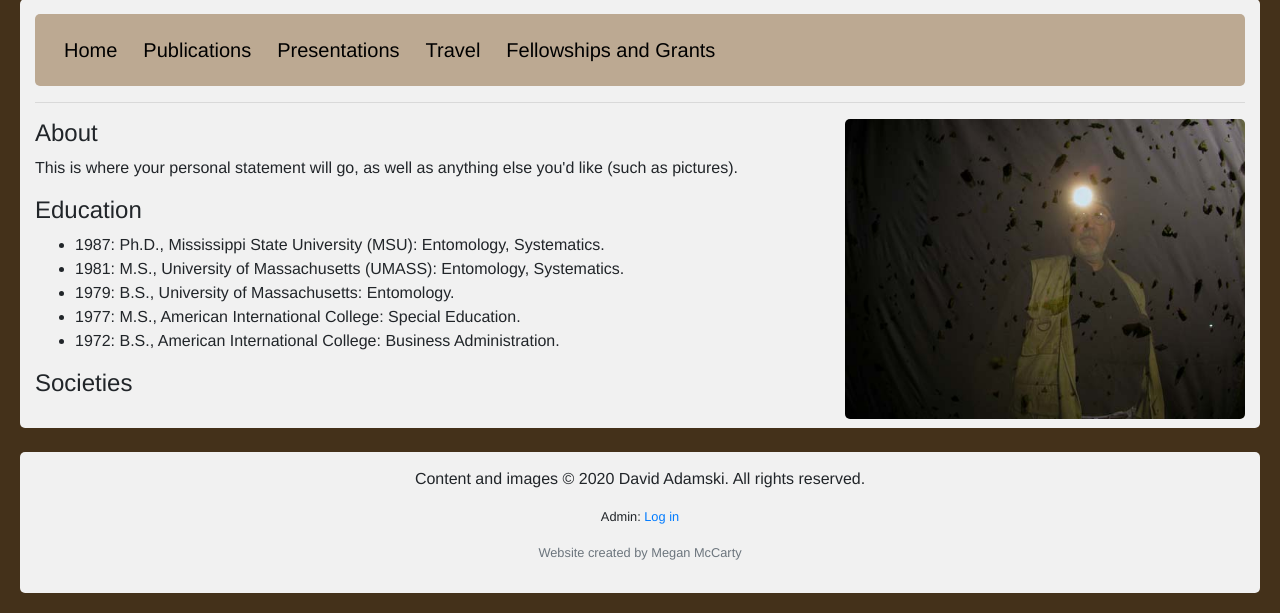
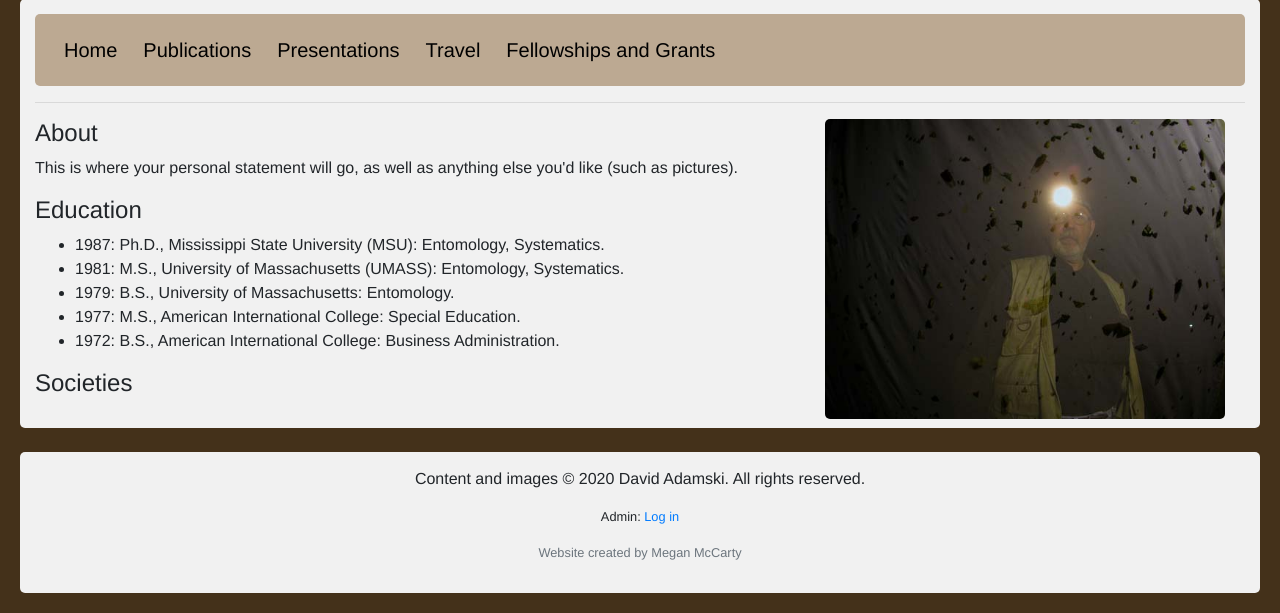
Before and after one commit to Meganmccarty/adamski, a Django app: page / in a window 1280 px wide. Shown: the part 323-936 px from the top of the page. Run offline with Django 3.2, Linux system fonts and the light colour scheme; data that the repository does not hold is empty; some libraries are stand-ins or nearby versions.

Commit message:
Added margins around image

```diff
--- a/static/css/styles.css
+++ b/static/css/styles.css
@@ -83,6 +83,9 @@ footer {
 
 .img-right {
     float: right;
+    margin-left: 20px;
+    margin-right: 10px;
+    margin-bottom: 10px;
 }
 
 .img-right img {
```
